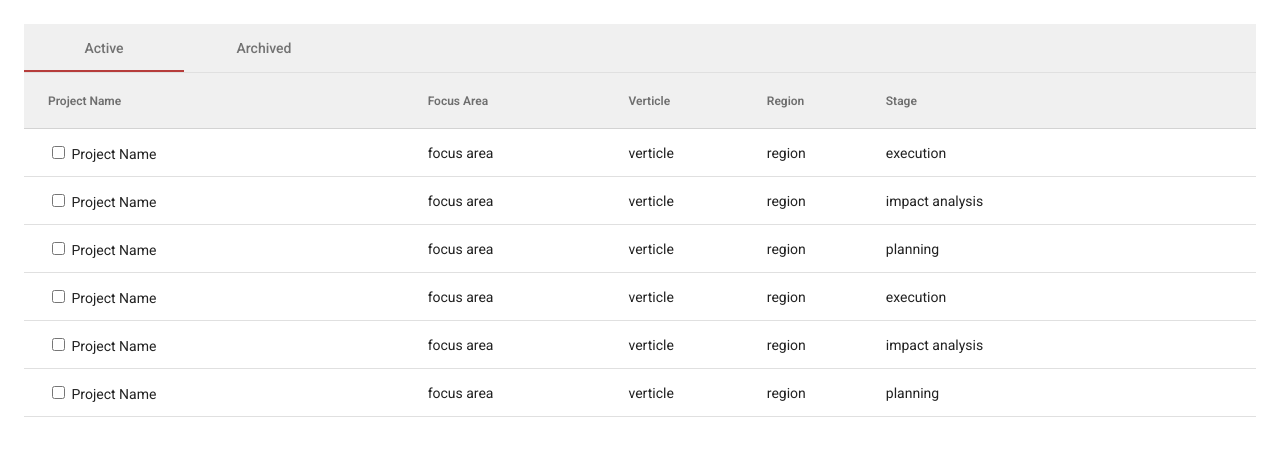
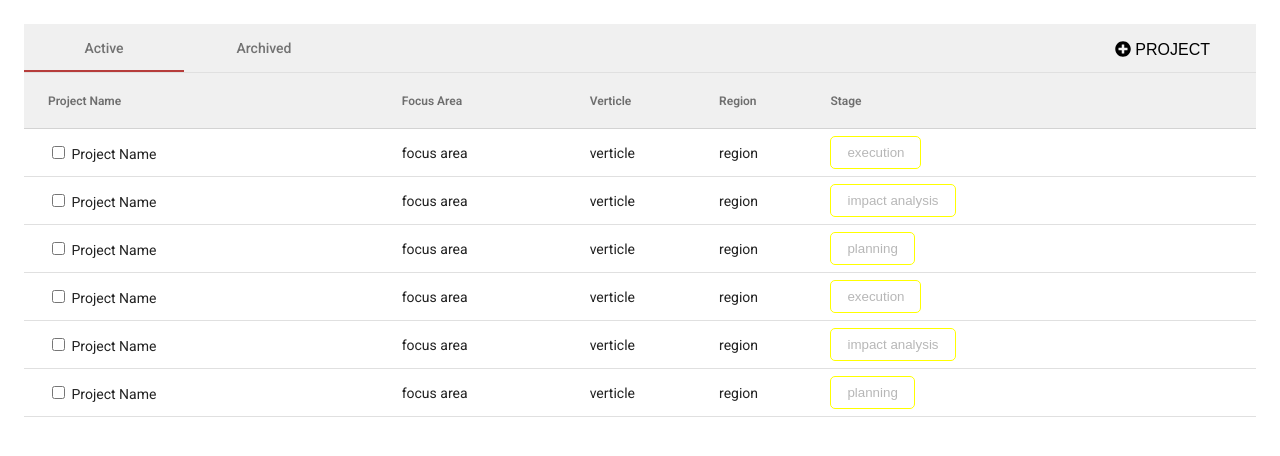
Before and after one commit to everyulb-dev/csr-manager, an Angular app: page /project in a window 1280 px wide. Shown: the top 456 px of the page. Built offline with nearby package versions, Linux system fonts and the light colour scheme.

Commit message:
Add Project Button added

```diff
--- a/src/app/modules/project/pages/list-projects/list-projects.component.html
+++ b/src/app/modules/project/pages/list-projects/list-projects.component.html
@@ -23,7 +23,9 @@
         </ng-container>
         <ng-container matColumnDef="stage">
           <th mat-header-cell *matHeaderCellDef>Stage</th>
-          <td mat-cell *matCellDef="let element">{{ element.stage }}</td>
+          <td mat-cell *matCellDef="let element">
+            <button disabled class="stage-btn">{{ element.stage }}</button>
+          </td>
         </ng-container>
 
         <tr mat-header-row *matHeaderRowDef="tableColumns"></tr>
@@ -60,6 +62,6 @@
         <tr mat-row *matRowDef="let row; columns: tableColumns;"></tr>
       </table>
     </mat-tab>
-    <button class="add-btn">Add Button</button>
   </mat-tab-group>
+  <button class="add-btn" (click)="addProject()"><i class="fas fa-plus-circle"></i> PROJECT</button>
 </div>
--- a/src/app/modules/project/pages/list-projects/list-projects.component.scss
+++ b/src/app/modules/project/pages/list-projects/list-projects.component.scss
@@ -29,6 +29,19 @@ mat-ink-bar {
 
 .add-btn {
     position: absolute;
-    top: 2%;
-    right: 2%;
+    top: 5%;
+    right: 5%;
+    z-index: 3;
+    background: none;
+    border: none;
+    font-size: 1.0rem;
+    cursor: pointer;
 }
+
+.stage-btn {
+    background-color: white;
+    border: none;
+    border: 1px solid yellow;
+    border-radius: 5px;
+    padding: 0.5rem 1.0rem;
+}
--- a/src/app/modules/project/pages/list-projects/list-projects.component.ts
+++ b/src/app/modules/project/pages/list-projects/list-projects.component.ts
@@ -83,6 +83,10 @@ export class ListProjectsComponent implements OnInit {
     console.log(el);
   }
 
+  addProject(): void {
+    console.log('Add project');
+  }
+
 }
 
 interface Project {
--- a/src/app/modules/project/project.module.ts
+++ b/src/app/modules/project/project.module.ts
@@ -13,7 +13,7 @@ import {MatTabsModule} from '@angular/material/tabs';
     CommonModule,
     ProjectRoutingModule,
     MatTableModule,
-    MatTabsModule
+    MatTabsModule,
   ]
 })
 export class ProjectModule { }
--- a/src/index.html
+++ b/src/index.html
@@ -8,7 +8,7 @@
   <meta name="viewport" content="width=device-width, initial-scale=1">
   <link rel="icon" type="image/x-icon" href="favicon.ico">
   <link href="https://fonts.googleapis.com/css?family=Roboto:300,400,500,600" rel="stylesheet">
-  <link href="https://fonts.googleapis.com/icon?family=Material+Icons" rel="stylesheet">
+  <script defer src="https://use.fontawesome.com/releases/v5.7.2/js/all.js" integrity="sha384-0pzryjIRos8mFBWMzSSZApWtPl/5++eIfzYmTgBBmXYdhvxPc+XcFEk+zJwDgWbP" crossorigin="anonymous"></script>
 </head>
 <body>
   <app-root></app-root>
```
